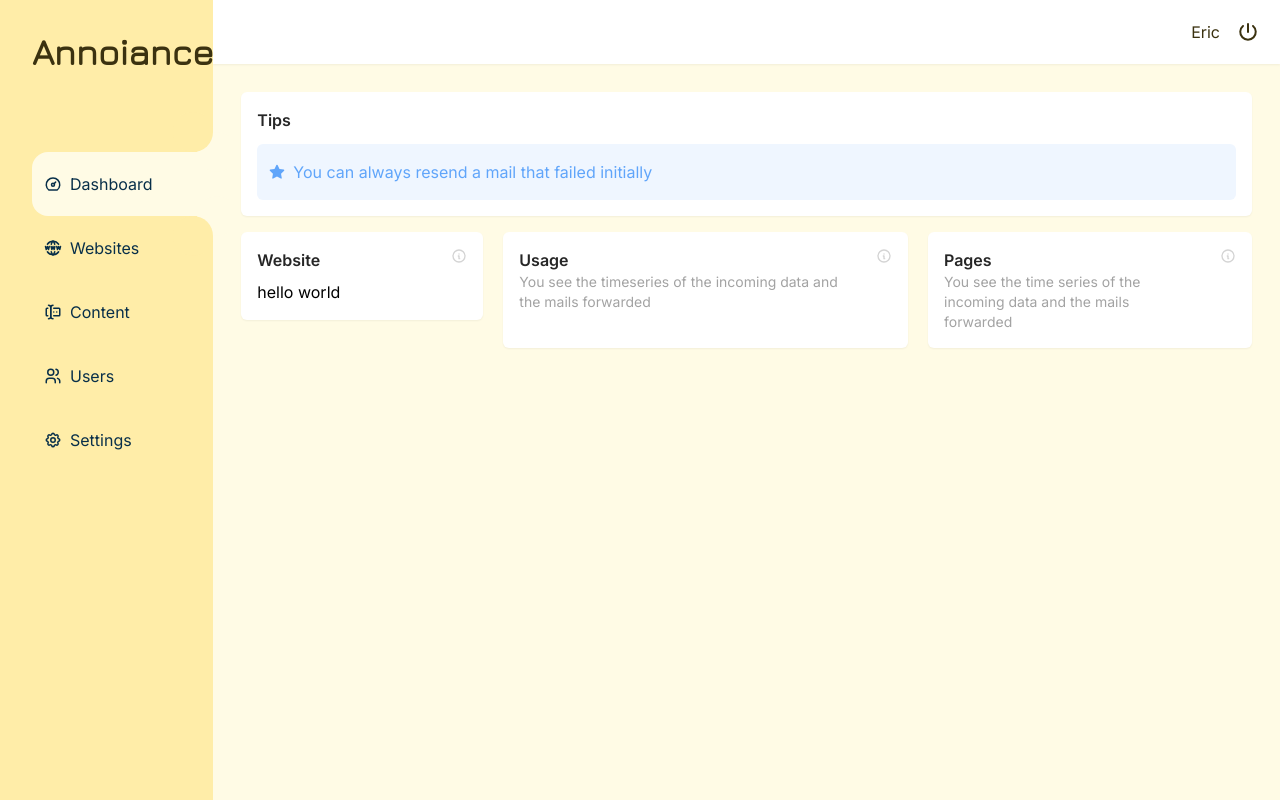
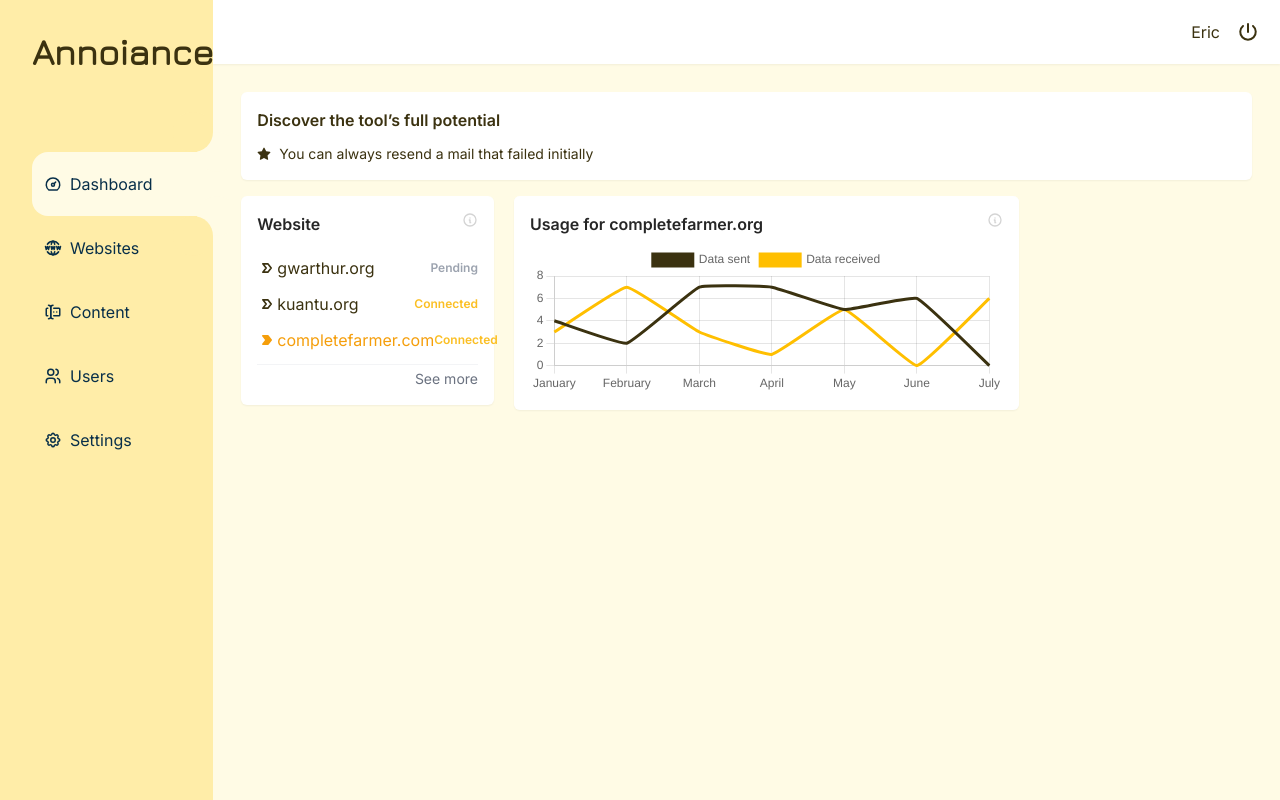
Before and after one commit to Gigman2/annoiance, a Next.js app: page /dashboard in a window 1280 px wide. Built offline with nearby package versions, Linux system fonts and the light colour scheme.

Commit message:
added line chart to dashboard

```diff
--- a/package.json
+++ b/package.json
@@ -10,6 +10,7 @@
   },
   "dependencies": {
     "@faker-js/faker": "^8.4.1",
+    "@types/chart.js": "^2.9.41",
     "chart.js": "^4.4.2",
     "mongodb": "^6.5.0",
     "mongoose": "^8.3.0",
--- a/src/app/(routes)/dashboard/page.tsx
+++ b/src/app/(routes)/dashboard/page.tsx
@@ -1,63 +1,68 @@
 import AnalyticsCard from '@/app/_components/cards/analyticsCard';
 import DoughnutChart from '@/app/_components/charts/doughnut';
+import { LineChart } from '@/app/_components/charts/line';
 import React from 'react'
-import { TbInfoCircle, TbStarFilled } from 'react-icons/tb'
-
-export const data = {
-  labels: ['Red', 'Blue', 'Yellow', 'Green', 'Purple', 'Orange'],
-  datasets: [
-    {
-      label: '# of Votes',
-      data: [12, 19, 3, 5, 2, 3],
-      backgroundColor: [
-        'rgba(255, 99, 132, 1)',
-        'rgba(54, 162, 235, 1)',
-        'rgba(255, 206, 86, 1)',
-        'rgba(75, 192, 192, 1)',
-        'rgba(153, 102, 255, 1)',
-        'rgba(255, 159, 64, 1)',
-      ],
-      borderColor: [
-        'rgba(255, 99, 132, 1)',
-        'rgba(54, 162, 235, 1)',
-        'rgba(255, 206, 86, 1)',
-        'rgba(75, 192, 192, 1)',
-        'rgba(153, 102, 255, 1)',
-        'rgba(255, 159, 64, 1)',
-      ],
-      borderWidth: 1,
-    },
-  ],
-};
+import { TbArrowBadgeRight, TbArrowBadgeRightFilled, TbInfoCircle, TbStarFilled } from 'react-icons/tb'
 
 const DashboardHome = () => {
   return (
     <div className='w-full'>
         <div className='h-auto bg-white p-4 shadow-sm rounded-md'>
-          <p className='font-semibold text-neutral-800'>Tips</p>
+          <p className='font-semibold text-yellow-dark'>Discover the tool&rsquo;s full potential</p>
 
-          <div className='w-auto rounded-md py-4 px-3 bg-blue-50 text-blue-400 mt-3 flex gap-2 items-center'>
-            <TbStarFilled className="text-blue-400" />
-            <p>You can always resend a mail that failed initially</p>
+          <div className='w-auto rounded-md text-yellow-dark mt-3 flex gap-2 items-center text-sm'>
+            <TbStarFilled className="text-yellow-dark" />
+            <p className=''>You can always resend a mail that failed initially</p>
           </div>
         </div>
 
         <div className='flex gap-5 mt-4'>
           <div className='w-3/12 h-auto'>
               <AnalyticsCard id='website-analytics' title='Website' description='Here are the websites you have connected to the platform'>
-                hello world
+              <div className='text-yellow-dark mt-5'>
+                {/* Typical website summary item */}
+
+                <div className='my-3 flex justify-between items-center'>
+                  <div className='flex items-center cursor-pointer'>
+                    <TbArrowBadgeRight fontSize={20} />
+                    <p className='flex-1'>gwarthur.org</p>
+                  </div>
+
+                  <p className='text-xs text-gray-400 font-semibold'>Pending</p>
+                </div>
+
+                <div className='my-3 flex justify-between items-center'>
+                  <div className='flex flex-1 items-center text-yellow-dark cursor-pointer'>
+                      <TbArrowBadgeRight fontSize={20} />
+                    <p className='flex-1'>kuantu.org</p>
+                  </div>
+
+                  <p className='text-xs text-amber-400 font-semibold'>Connected</p>
+                </div>
+
+                <div className='my-3 flex justify-between items-center'>
+                  <div className='flex flex-1 items-center text-amber-500 cursor-pointer'>
+                    <TbArrowBadgeRightFilled fontSize={20} />
+                    <p className='flex-1'>completefarmer.com</p>
+                  </div>
+
+                  <p className='text-xs text-amber-400 font-semibold'>Connected</p>
+                </div>
+
+                <div className='border-0 border-t border-t-gray-100 pt-1 text-sm text-gray-500 text-right cursor-pointer'>See more</div>
+              </div>
               </AnalyticsCard>
           </div>
-          <div className='w-5/12 h-auto bg-white p-4 shadow-sm rounded-md'>
-              <div className='flex items-start justify-between'>
-                  <div className='flex-1'>
-                      <p className='font-semibold text-neutral-800'>Usage</p>
-                      <p className='w-11/12 text-sm text-neutral-400'>You see the timeseries of the incoming data and the mails forwarded</p>
-                  </div>
-                  <TbInfoCircle className='text-neutral-300 cursor-pointer'fontSize={16} />
+
+
+          <div className='w-6/12 h-50 bg-white rounded-md'>
+            <AnalyticsCard  id={'pages-analytics'} title='Usage for completefarmer.org' description='You will see here, the time series of the incoming data and the mails forwarded'>
+              <div className='h-full'>
+                <LineChart />
               </div>
+            </AnalyticsCard>
           </div>
-          <div className='w-4/12 h-auto bg-white p-4 shadow-sm rounded-md'>
+          {/* <div className='w-4/12 h-auto bg-white p-4 shadow-sm rounded-md'>
               <div className='flex items-start justify-between'>
                   <div className='flex-1'>
                       <p className='font-semibold text-neutral-800'>Pages</p>
@@ -65,7 +70,7 @@ const DashboardHome = () => {
                   </div>
                   <TbInfoCircle className='text-neutral-300 cursor-pointer' fontSize={16}/>
               </div>
-          </div>
+          </div> */}
       </div>
     </div>
   )
--- a/src/app/_components/charts/line.tsx
+++ b/src/app/_components/charts/line.tsx
@@ -1,3 +1,4 @@
+'use client'
 import React from 'react';
 import {
   Chart as ChartJS,
@@ -25,13 +26,10 @@ ChartJS.register(
 
 export const options = {
   responsive: true,
+  maintainAspectRatio: false,
   plugins: {
     legend: {
       position: 'top' as const,
-    },
-    title: {
-      display: true,
-      text: 'Chart.js Line Chart',
     },
   },
 };
@@ -42,20 +40,24 @@ export const data = {
   labels,
   datasets: [
     {
-      label: 'Dataset 1',
-      data: labels.map(() => faker.datatype.number({ min: -1000, max: 1000 })),
-      borderColor: 'rgb(255, 99, 132)',
-      backgroundColor: 'rgba(255, 99, 132, 0.5)',
+      label: 'Data sent',
+      data: labels.map(() => faker.number.int({ min: 0, max: 7 })),
+      borderColor: 'rgb(59, 50, 16)',
+      backgroundColor: 'rgba(59, 50, 16, 1)',
+      pointRadius: 0,
+      tension: 0.1
     },
     {
-      label: 'Dataset 2',
-      data: labels.map(() => faker.datatype.number({ min: -1000, max: 1000 })),
-      borderColor: 'rgb(53, 162, 235)',
-      backgroundColor: 'rgba(53, 162, 235, 0.5)',
+      label: 'Data received',
+      data: labels.map(() => faker.number.int({ min: 0, max: 7 })),
+      borderColor: 'rgb(255, 191, 0)',
+      backgroundColor: 'rgba(255, 191, 0, 1)',
+      pointRadius: 0,
+      tension:0.1
     },
   ],
 };
 
-export function App() {
+export function LineChart() {
   return <Line options={options} data={data} />;
 }
```
Also changed, not shown: 1 other file (tests, documents, lock files or other folders).
